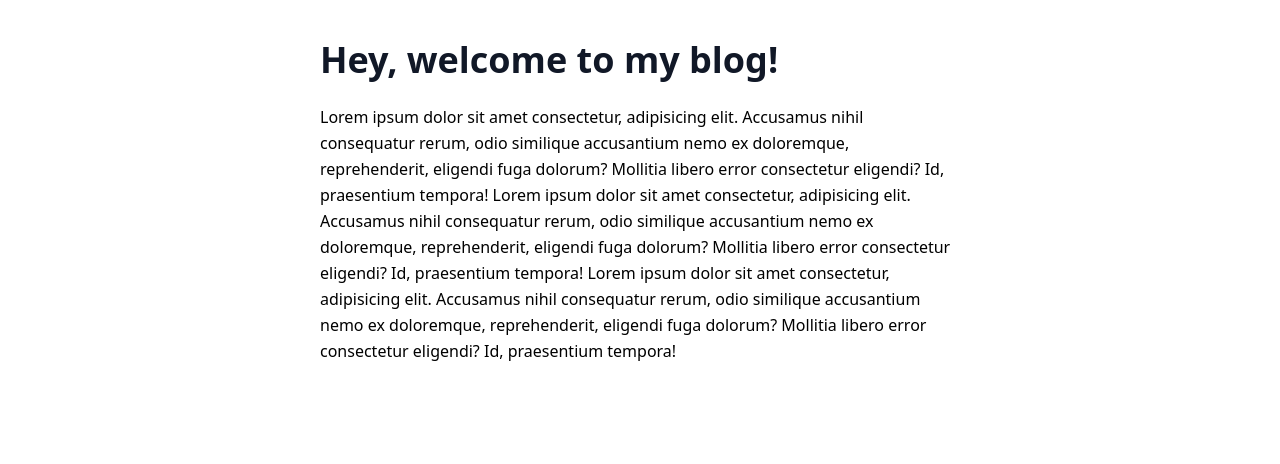
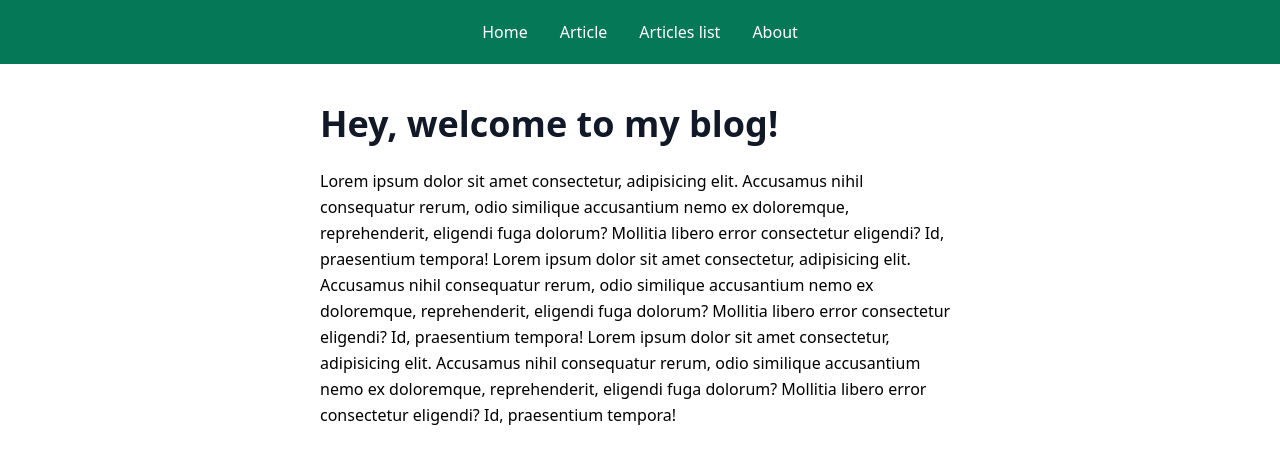
Before and after one commit to lorenzorari/blog-mern-training, a React (Create React App) app: page / in a window 1280 px wide. Shown: the top 464 px of the page. Built offline with nearby package versions, Linux system fonts and the light colour scheme.

Commit message:
Adding Navbar to layout

```diff
--- a/src/App.js
+++ b/src/App.js
@@ -1,10 +1,12 @@
 import { BrowserRouter, Route } from "react-router-dom";
 import "./App.css";
+import Navbar from "./components/navbar";
 import HomePage from "./pages/home";
 
 function App() {
   return (
     <BrowserRouter>
+      <Navbar />
       <Route exact path="/" component={HomePage} />
     </BrowserRouter>
   );
```
